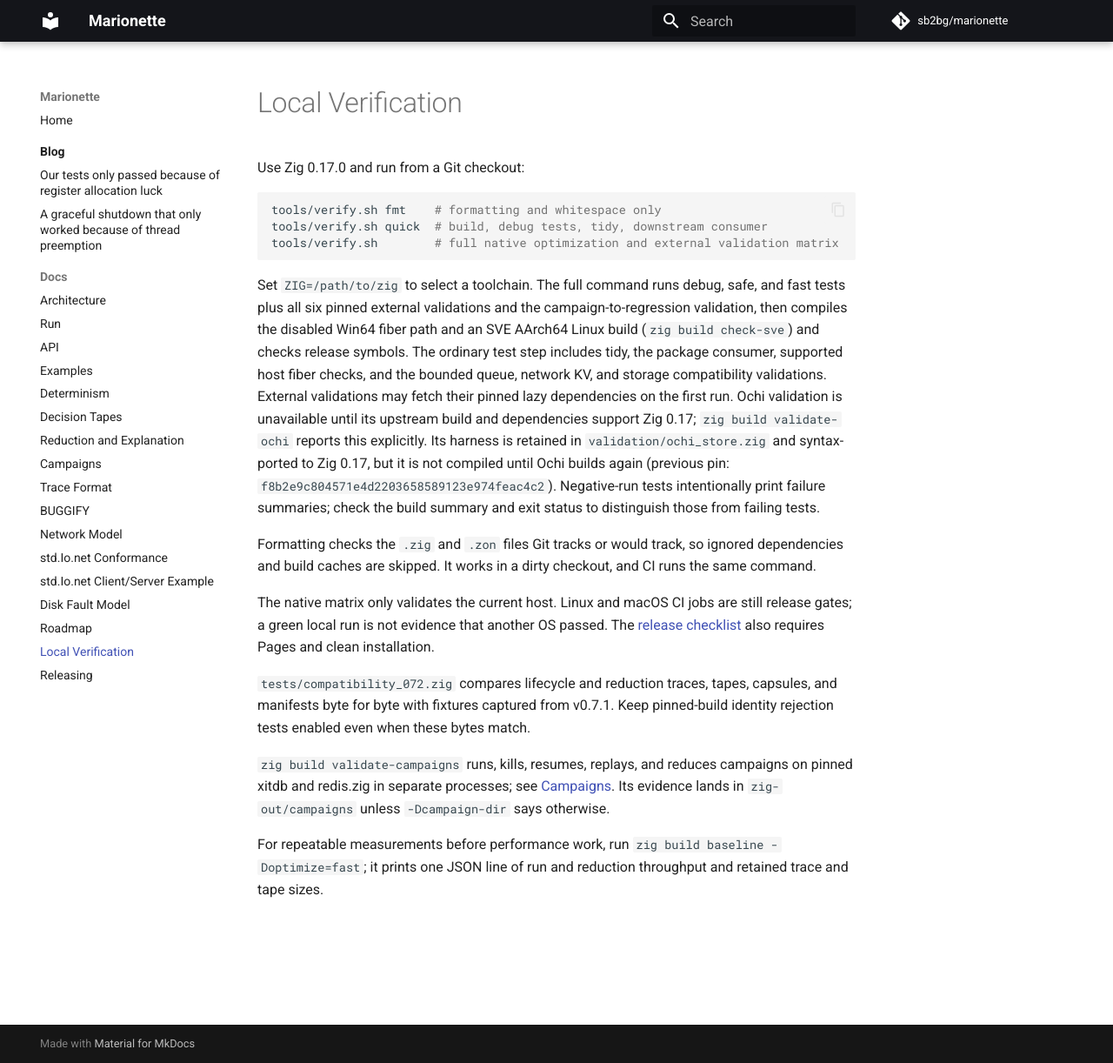
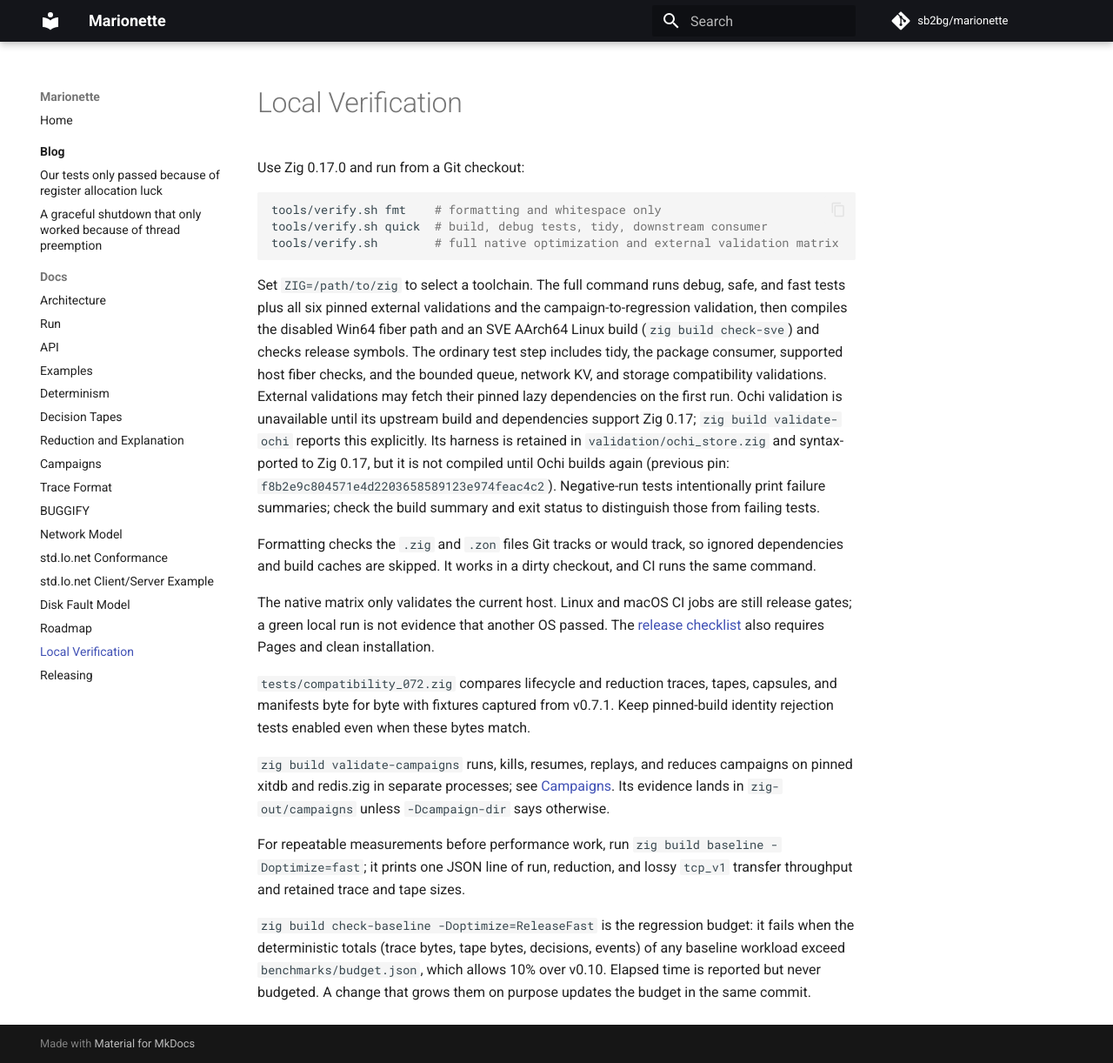
Before and after one commit to sb2bg/marionette, an MkDocs documentation site: the page built from docs/development.md, in a window 1280 px wide and 1222 px high. Shown: the whole window at 87% size. Built offline with MkDocs 1.6.1 and Material for MkDocs 9.7.7, drawn with Linux system fonts in a browser that asks for light colours; comment, search, counter and statistics services are not loaded.

Commit message:
Budget the baseline's deterministic totals
zig build check-baseline fails when trace bytes, tape bytes, decisions,
or events of the kv, reduction, or lossy tcp_v1 transfer workloads
exceed benchmarks/budget.json (10% over v0.10). Elapsed time is reported
but never budgeted. CI and tools/verify.sh full run the check.

```diff
--- a/docs/development.md
+++ b/docs/development.md
@@ -41,5 +41,12 @@ campaigns on pinned xitdb and redis.zig in separate processes; see
 `zig-out/campaigns` unless `-Dcampaign-dir` says otherwise.
 
 For repeatable measurements before performance work, run
-`zig build baseline -Doptimize=fast`; it prints one JSON line of run and
-reduction throughput and retained trace and tape sizes.
+`zig build baseline -Doptimize=fast`; it prints one JSON line of run,
+reduction, and lossy `tcp_v1` transfer throughput and retained trace and tape
+sizes.
+
+`zig build check-baseline -Doptimize=ReleaseFast` is the regression budget:
+it fails when the deterministic totals (trace bytes, tape bytes, decisions,
+events) of any baseline workload exceed `benchmarks/budget.json`, which allows
+10% over v0.10. Elapsed time is reported but never budgeted. A change that
+grows them on purpose updates the budget in the same commit.
```
Also changed, not shown: 5 other files.
